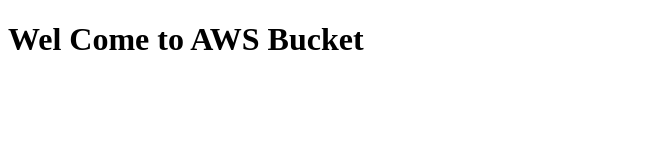
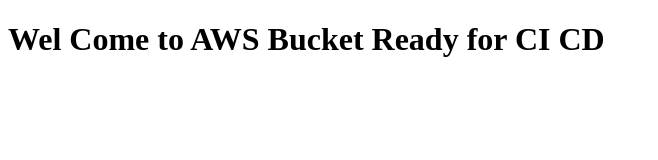
Before and after one commit to forhadrk/aws_ci_cd_demo, a plain HTML site: page index.html in a window 1280 px wide. Shown: the whole page, without its empty margins (0-658 px from the left). Drawn offline with Linux system fonts and the light colour scheme.

Commit message:
Next Commit

```diff
--- a/index.html
+++ b/index.html
@@ -7,6 +7,6 @@
     <title>Learn CI CD With AWS Bucket</title>
 </head>
 <body>
-    <h1>Wel Come to AWS Bucket</h1>
+    <h1>Wel Come to AWS Bucket Ready for CI CD</h1>
 </body>
 </html>
```
